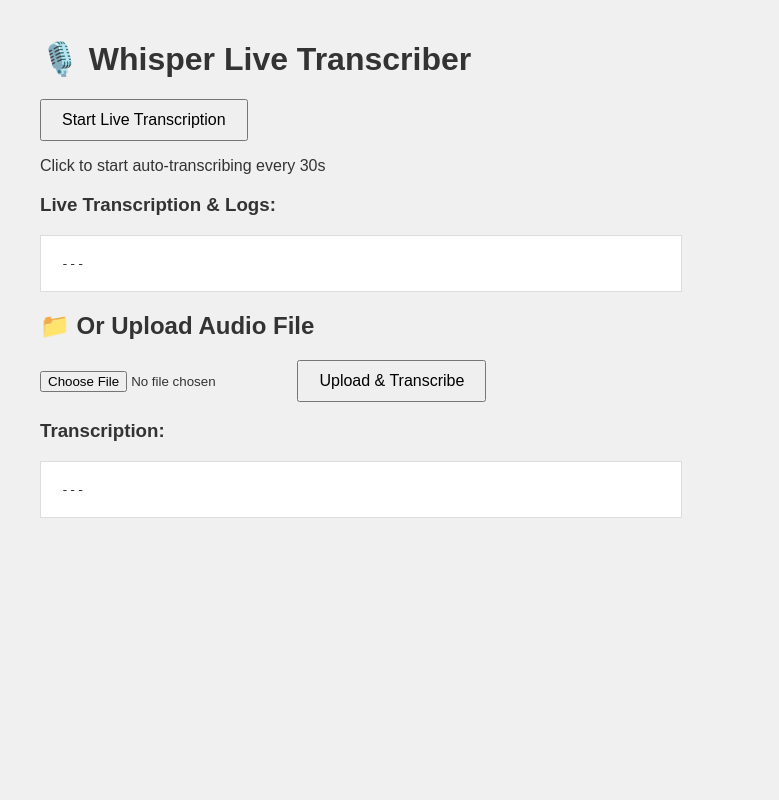
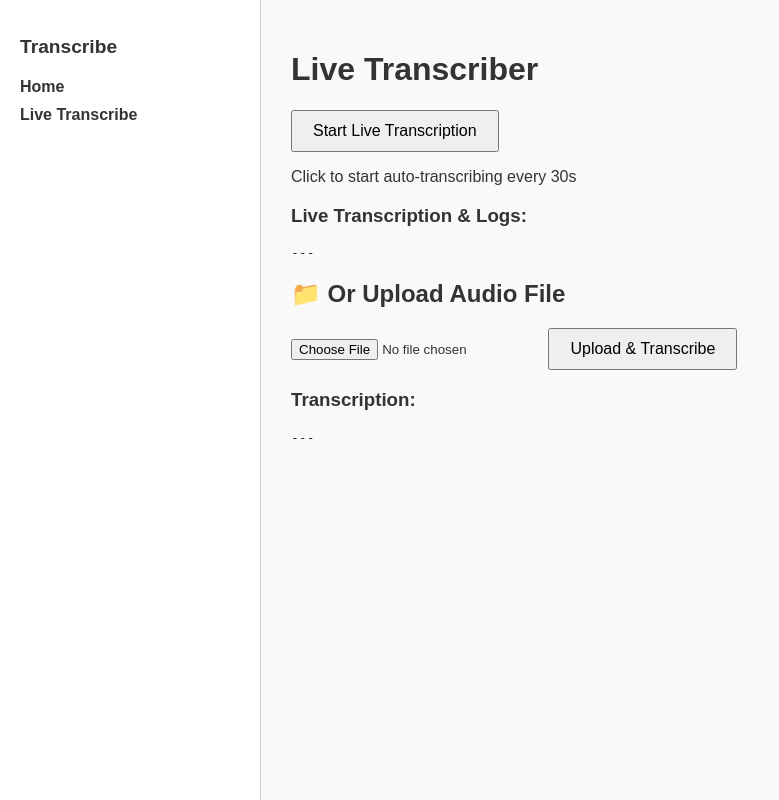
Before and after one commit to Iguanya/transcribe, a Flask app: page / in a window 1280 px wide. Shown: the whole page, without its empty margins (0-779 px from the left). Run offline with Flask 3, Linux system fonts and the light colour scheme.

Commit message:
Whisper C++

```diff
--- a/app.py
+++ b/app.py
@@ -1,6 +1,11 @@
-from flask import Flask, render_template, request, jsonify
+from flask import Flask, render_template, request, jsonify, Response, stream_with_context
+import whisper
+import subprocess
+from threading import Thread
+from queue import Queue
+# import queue
 import os
-import whisper
+import time
 from datetime import datetime
 
 app = Flask(__name__)
@@ -8,6 +13,31 @@
 os.makedirs(UPLOAD_FOLDER, exist_ok=True)
 
 model = whisper.load_model("small")
+
+# output_queue = queue.Queue()
+output_queue = Queue()
+stream_process = None
+stream_thread = None
+
+# WHISPER_CPP_PATH = "/home/iguanya/Projects/whisper.cpp/build/bin/whisper-stream"
+# MODEL_PATH = "/home/iguanya/Projects/whisper.cpp/models/ggml-medium.bin"
+
+def run_whisper_stream():
+    global stream_process
+
+    whisper_bin = os.path.expanduser("~/Projects/whisper.cpp/build/bin/whisper-stream")
+    model_path = os.path.expanduser("~/Projects/whisper.cpp/models/ggml-medium.bin")
+
+    stream_process = subprocess.Popen(
+        [whisper_bin, "-m", model_path, "-t", "4", "--step", "500", "--length", "5000", "--language", "auto"],
+        stdout=subprocess.PIPE,
+        stderr=subprocess.STDOUT,
+        text=True,
+        bufsize=1
+    )
+
+    for line in stream_process.stdout:
+        output_queue.put(line)
 
 @app.route('/')
 def index():
@@ -36,5 +66,28 @@
 
     return jsonify({"transcription": transcription})
 
+@app.route("/stream")
+def stream():
+    def generate():
+        try:
+            while True:
+                # Simulate live transcription
+                # You'd replace this with your Whisper.cpp call
+                time.sleep(5)
+                clean_text = "This is a test transcription."  # Replace with actual output
+
+                # Log raw or noisy data to terminal
+                print("[DEBUG] Whisper Output: Full whisper.cpp logs or JSON...")
+
+                # Send only clean text to frontend
+                yield f"data: {clean_text.strip()}\n\n"
+        except GeneratorExit:
+            print("[INFO] Client disconnected")
+    return Response(stream_with_context(generate()), mimetype="text/event-stream")
+
+@app.route('/live')
+def live_transcription_page():
+    return render_template('stream.html')
+
 if __name__ == '__main__':
     app.run(debug=True)
--- a/static/style.css
+++ b/static/style.css
@@ -1,19 +1,53 @@
 body {
     font-family: Arial, sans-serif;
-    margin: 40px;
-    background: #f0f0f0;
+    margin: 0;
+    background-color: #f9f9f9;
     color: #333;
+}
+
+.container {
+    display: flex;
+    min-height: 100vh;
+}
+
+.sidebar {
+    background-color: #ffffff;
+    border-right: 1px solid #ccc;
+    padding: 20px;
+    width: 220px;
+}
+
+.sidebar h2 {
+    font-size: 1.2em;
+    margin-bottom: 20px;
+}
+
+.sidebar ul {
+    list-style: none;
+    padding: 0;
+}
+
+.sidebar li {
+    margin-bottom: 10px;
+}
+
+.sidebar a {
+    text-decoration: none;
+    color: #333;
+    font-weight: bold;
+}
+
+.sidebar a:hover {
+    text-decoration: underline;
+}
+
+.content {
+    flex-grow: 1;
+    padding: 30px;
 }
 
 button {
     padding: 10px 20px;
     font-size: 16px;
+    cursor: pointer;
 }
-
-pre {
-    background: #fff;
-    padding: 20px;
-    border: 1px solid #ddd;
-    max-width: 600px;
-    white-space: pre-wrap;
-}
--- /dev/null
+++ b/templates/base.html
@@ -0,0 +1,16 @@
+<!DOCTYPE html>
+<html lang="en">
+<head>
+    <meta charset="UTF-8">
+    <title>{{ title or "Whisper App" }}</title>
+    <link rel="stylesheet" href="/static/style.css">
+</head>
+<body>
+    <div class="container">
+        {% include 'sidebar.html' %}
+        <main class="content">
+            {% block content %}{% endblock %}
+        </main>
+    </div>
+</body>
+</html>
--- a/templates/index.html
+++ b/templates/index.html
@@ -1,12 +1,7 @@
-<!DOCTYPE html>
-<html lang="en">
-<head>
-    <meta charset="UTF-8">
-    <title>Whisper Live Transcriber</title>
-    <link rel="stylesheet" href="/static/style.css">
-</head>
-<body>
-    <h1>🎙️ Whisper Live Transcriber</h1>
+{% extends 'base.html' %}
+
+{% block content %}
+<h1>Live Transcriber</h1>
 
 <button id="recordBtn">Start Live Transcription</button>
 <p id="status">Click to start auto-transcribing every 30s</p>
@@ -14,17 +9,12 @@
 <h3>Live Transcription & Logs:</h3>
 <pre id="transcription" style="max-height: 300px; overflow-y: auto;">---</pre>
 
-    <!-- OR Manual upload -->
 <h2>📁 Or Upload Audio File</h2>
 <form id="uploadForm">
     <input type="file" name="audio_data" accept="audio/*" required />
     <button type="submit">Upload & Transcribe</button>
 </form>
 
-    <!-- Output -->
 <h3>Transcription:</h3>
 <pre id="transcription">---</pre>
-
-    <script src="/static/script.js"></script>
-</body>
-</html>
+{% endblock %}
--- /dev/null
+++ b/templates/sidebar.html
@@ -0,0 +1,7 @@
+<nav class="sidebar">
+    <h2>Transcribe</h2>
+    <ul>
+        <li><a href="/"> Home</a></li>
+        <li><a href="/live">Live Transcribe</a></li>
+    </ul>
+</nav>
```
Also changed, not shown: templates/stream.html (added, +46 -0 lines), 1 other file. Lines whose indentation alone changed are shown as unchanged.
